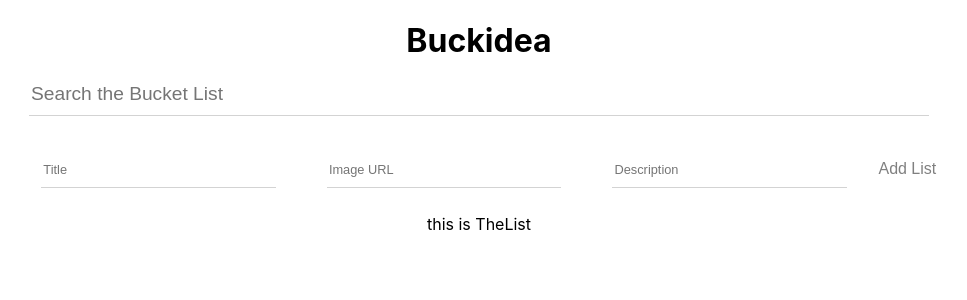
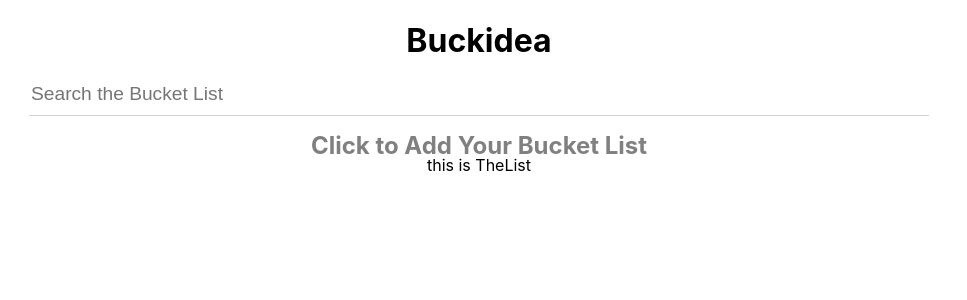
Before and after one commit to raboriel/plan-it-app-react, a React (Create React App) app: page / in a window 1280 px wide. Shown: the top 300 px of the page, without its empty margins (161-1128 px from the left). Built offline with nearby package versions, Linux system fonts and the light colour scheme; no server answers.

Commit message:
add show and hide function for the create from

```diff
--- a/src/App.css
+++ b/src/App.css
@@ -1,5 +1,18 @@
 body {
   text-align: center;
+}
+
+h2 {
+  color: gray;
+  transition: 0.5s;
+  margin: -5px 0;
+}
+h2:hover {
+  box-shadow: none;
+  border-color: transparent;
+  color: black;
+  font-size: 1.8em;
+  cursor: pointer;
 }
 
 .add_form {
--- a/src/App.js
+++ b/src/App.js
@@ -10,6 +10,7 @@ class App extends Component {
     this.state = {
       listTasks: [],
       filtered: [],
+      toggle: false,
       likeCount: 0,
       doneCount: 0
     }
@@ -20,6 +21,7 @@ class App extends Component {
     this.handleCreateList = this.handleCreateList.bind(this)
     this.removeFromArray = this.removeFromArray.bind(this)
     this.handleSearch = this.handleSearch.bind(this)
+    this.handleAnswer = this.handleAnswer.bind(this)
     }
 
   // create a list from server
@@ -66,6 +68,13 @@ class App extends Component {
     // updating state causes a render
     this.setState({
       currentView: view
+    })
+  }
+
+  // show and hide create form
+  handleAnswer() {
+    this.setState({
+      toggle: !this.state.toggle
     })
   }
 
@@ -128,6 +137,8 @@ class App extends Component {
 
         <Form
           handleCreateList={this.handleCreateList}
+          show={this.state.toggle}
+          toggle={this.handleAnswer}
         />
         <Lists
           currentView={this.state.currentView}
--- a/src/components/Form.js
+++ b/src/components/Form.js
@@ -38,6 +38,8 @@ class Form extends Component {
   render () {
     return (
       <div className="form" onSubmit={this.handleSubmit}>
+        <h2 onClick={this.props.toggle} >Click to Add Your Bucket List</h2>
+        {this.props.show ?
           <form>
            <input type='text'
            className="add_form"
@@ -62,6 +64,8 @@ class Form extends Component {
            />
            <button type="submit" className="submit-button">Add List</button>
           </form>
+          : ''}
+
       </div>
 
     )
```
Lines whose indentation alone changed are shown as unchanged.
